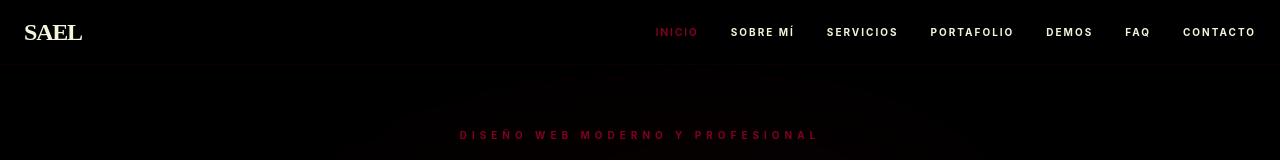
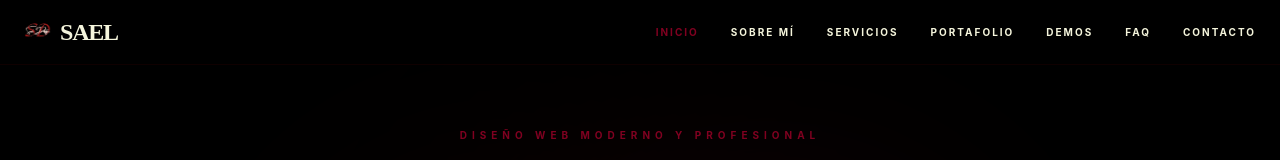
Before and after one commit to santysamaniego/SaelWeb, a React (Vite) app: page / in a window 1280 px wide. Shown: the top 160 px of the page. Built offline with nearby package versions, Linux system fonts and the light colour scheme.

Commit message:
actualizacion img navbar

```diff
--- a/src/components/Navbar.tsx
+++ b/src/components/Navbar.tsx
@@ -25,8 +25,16 @@ const Navbar = () => {
       className="fixed top-0 left-0 w-full z-50 px-6 py-4 flex justify-between items-center bg-black/50 backdrop-blur-md border-b border-burgundy/20"
     >
 
-      <div className="text-2xl font-serif font-bold tracking-tighter text-beige">
-        SAEL
+      {/* Logo + Title */}
+      <div className="flex items-center gap-2">
+        <img
+          src="logo_saelDesign.png"
+          alt="SAEL Logo"
+          className="h-7 w-auto"
+        />
+        <div className="text-2xl font-serif font-bold tracking-tighter text-beige">
+          SAEL
+        </div>
       </div>
 
       {/* Desktop menu */}
```
